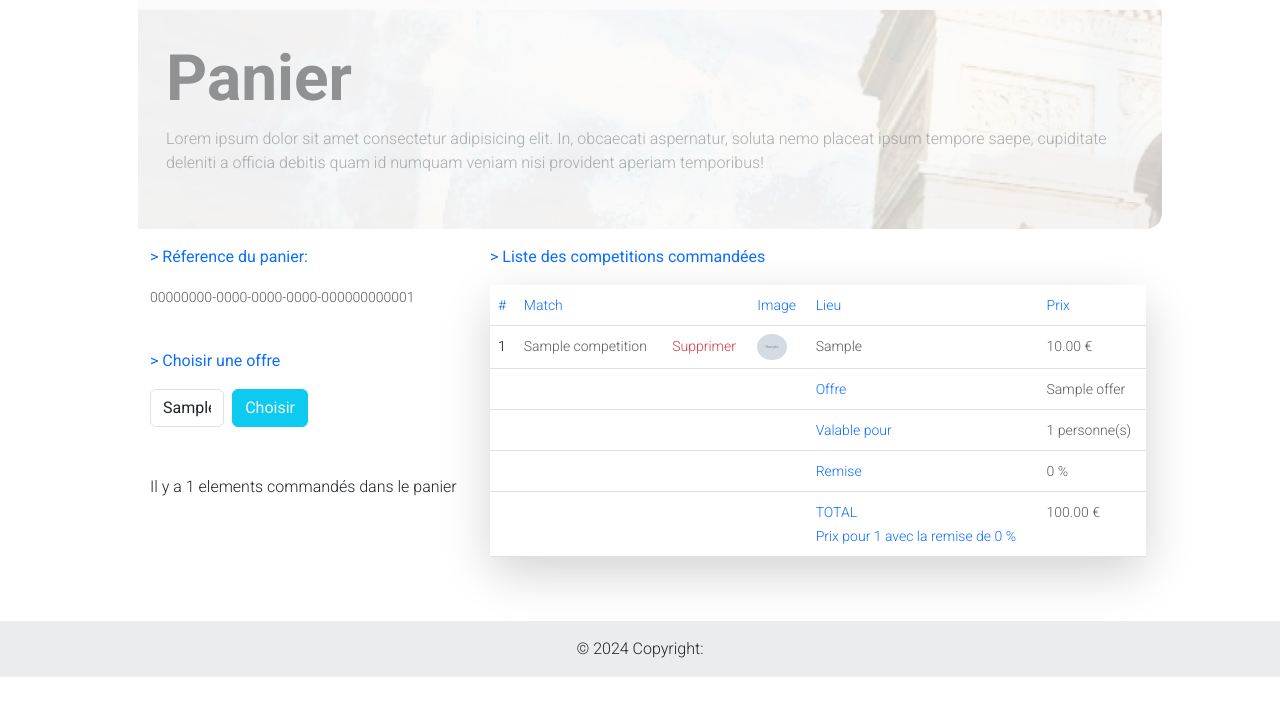
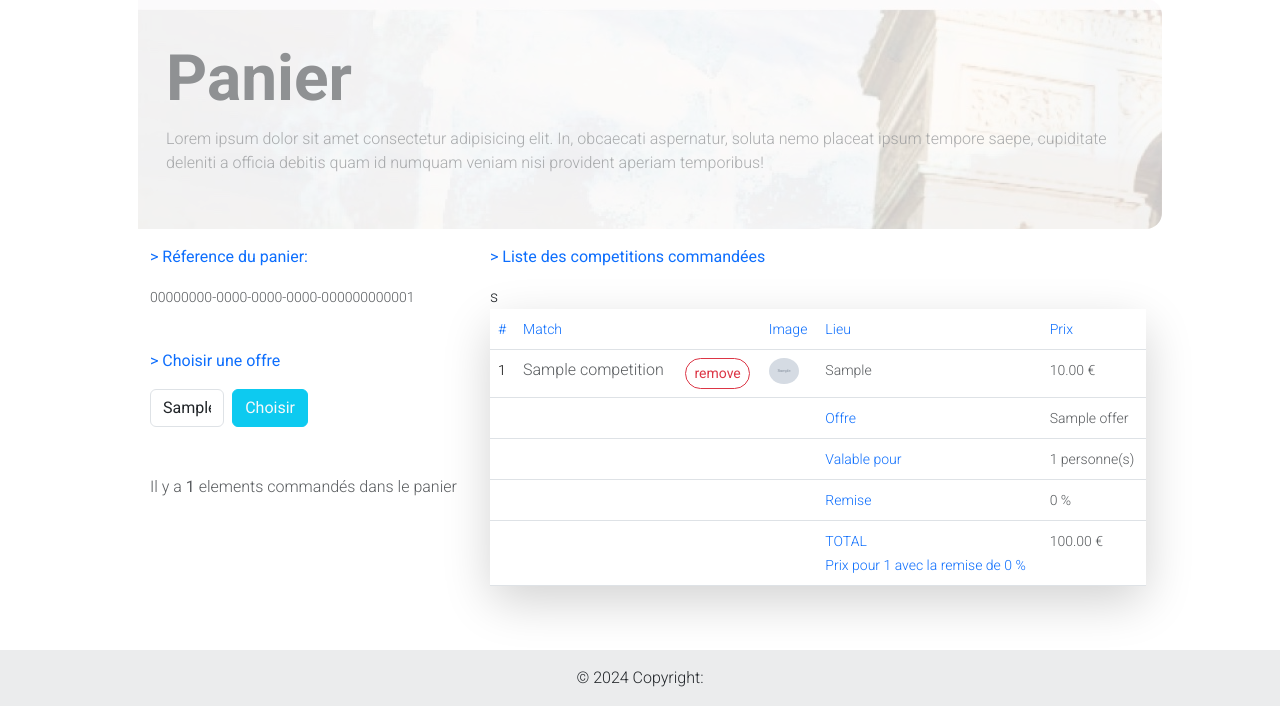
Before and after one commit to lalainafr/ecf-django, a Django app: page /cart in a window 1280 px wide. Shown: the part 130-836 px from the top of the page. Before the commit the page ends 807 px from the top, so only its background shows below. Run offline with Django 5.2, Linux system fonts and the light colour scheme; a user stored in the database is signed in; tables that the repository leaves empty hold one stand-in row (values such as "Sample post"); grey boxes marked "Sample" are stand-in pictures; some libraries are stand-ins or nearby versions.

Commit message:
order removed-from-cart (ajax)

```diff
--- a/ecf_app/static/js/scripts.js
+++ b/ecf_app/static/js/scripts.js
@@ -204,3 +204,35 @@ $('#btn-panier').click(function (e) {
         }
     });
 });
+
+// DELETE FROM CART
+$('#tbody-ajax').on("click", ".btn-del-ajax", function() {
+
+    // récuperer le id de l'offre à partir du 'data-sid'
+    let order_id = $(this).attr("data-id")
+
+    mydata =
+
+    mythis = $(this);
+    // <input type="button" value="remove" class=" btn-del-ajax btn btn-sm btn-outline-danger rounded-4 text-danger" data-id="38">
+
+    token = $("#remove-form").find('input[name=csrfmiddlewaretoken]').val()
+
+    // appel AJAX
+    $.ajax({
+        method: "POST",
+        url: 'http://127.0.0.1:8000/remove-from-cart/'+ order_id,
+        data: {
+            order_id:order_id,
+            csrfmiddlewaretoken: token,
+            action: 'remove-from-cart-ajax'
+        },
+
+        success: function (response) {
+            $(mythis).closest("tr").fadeOut();
+            let output = "<div class='alert alert-success role='alert'>" + response['status'] + "</div>"
+            $('#message-content-ajax').html(output)
+
+        }
+    });
+});
--- a/ecf_app/views.py
+++ b/ecf_app/views.py
@@ -152,7 +152,6 @@ def add_to_cart(request, pk):
 
     if request.POST.get('action') == 'post-add-to-cart':
 
-
         competition_id = request.POST.get('competition_id')
         # --> récupérer la competition concernée à parti de son id
         # s'il existe on le récupère sinon on aura une erreur 404
@@ -176,12 +175,12 @@ def add_to_cart(request, pk):
             cart.orders.add(order)
             order.ordered = True
             order.save()
-            return JsonResponse({'status': "L'element est rajouté dans le panier"})
+            return JsonResponse({'status': " Element rajouté dans le panier"})
         else:
             order.quantity += 1
             order.save()
             messages.success(request, '')
-            return JsonResponse({'status': "L'element est déjà dans le panier"})
+            return JsonResponse({'status': "Element déja dans le panier"})
 
         # created == false -> l'element existe déja > il faut juste incrementer sa quantité
 
@@ -210,6 +209,9 @@ def cart(request):
 
 # remove order from the cart
 def remove_from_cart(request, pk):
-    order = Order.objects.filter(pk=pk, user=request.user)
-    order.delete()
-    return redirect('cart')
+
+    if request.POST.get('action') == 'remove-from-cart-ajax':
+        id = request.POST.get('order_id')
+        order = Order.objects.get(pk=id)
+        order.delete()
+        return JsonResponse({'status':"Element supprimé du panier"})
--- a/templates/ecf_app/cart.html
+++ b/templates/ecf_app/cart.html
@@ -43,8 +43,8 @@
                     </form>
                 </div>
                 <br><br>
-                <div>
-                    Il y a {{cart.getTotalOrders}} elements commandés dans le panier
+                <div class="text-muted">
+                    Il y a <b>{{cart.getTotalOrders}}</b> elements commandés dans le panier
                 </div>
                     <br />
             </div>
@@ -92,22 +92,26 @@
                             </tr>
                         </thead>
                         <!-- id 'tbody' to change the content withthe ajax data  -->
-                        <tbody id="tbody">
+                        <tbody id="tbody-ajax">
                             {% for order in cart.orders.all %}
                             <tr>
                                 <td> <small>
                                     {{order.id}}
                                 </small>
                                 </td>
-                                <td> <small class="text-muted">
+                                <td class="text-muted">
                                     {{order.competition}}
-                                </small>
                                 </td>
-                                <td> <small>
-                                    <a href="{%  url 'remove_from_cart' order.id %}" class="text-danger" style="text-decoration: none;">Supprimer</a>
-                                </small>
+                                <td>
+                                    <form action="" method="POST" id="remove-form">
+                                        {% csrf_token %}
+                                    <input
+                                        type="button"
+                                        value="remove"
+                                        class=" btn-del-ajax btn btn-sm btn-outline-danger rounded-4 text-danger" data-id="{{order.id}}">
+                                    </form>
                                 </td>
-
+                                s
                                 <td>
 
                                     <img
```
